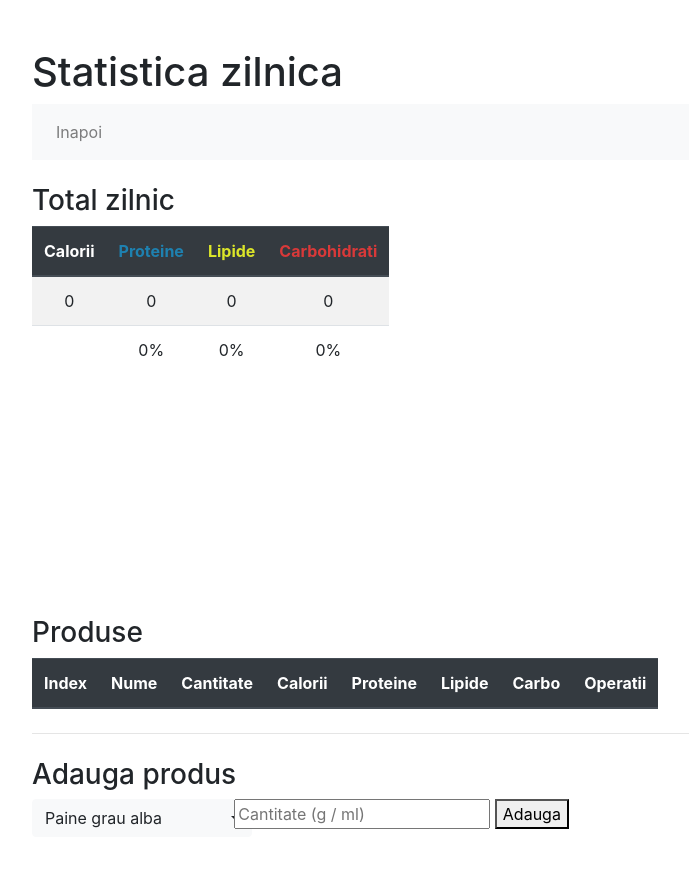
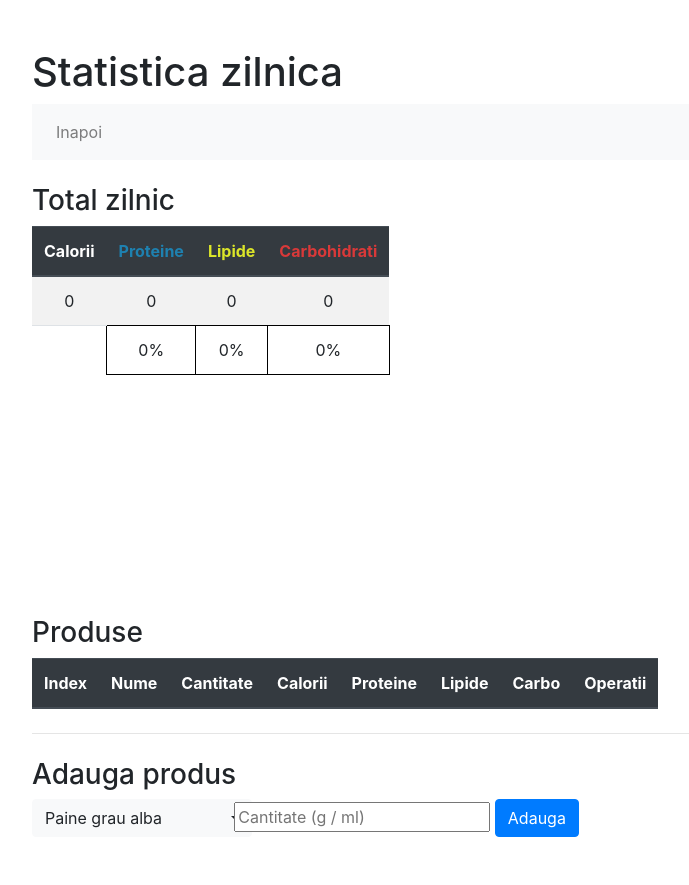
Before and after one commit to liviubrinza/calories_counter, a Flask app: page /daily in a window 1280 px wide. Shown: the whole page, without its empty margins (16-705 px from the left). Run offline with Flask 2, Linux system fonts and the light colour scheme; lists and menus that the app fills with data are empty; some libraries are stand-ins or nearby versions.

Commit message:
Adds cell border around percentage vaules

```diff
--- a/templates/daily.html
+++ b/templates/daily.html
@@ -106,7 +106,7 @@
             <tr>
               <td></td>
               {% for value in values %}
-                <td style="text-align: center;">{{ (100 * value)|round|int }}%</td>
+                <td style="text-align: center; border: 1px solid black;">{{ (100 * value)|round|int }}%</td>
               {% endfor %}
             </tr>
           </tbody>
@@ -178,7 +178,7 @@
       <div class="col-sm-10">
         <form id="productForm" action="{{url_for("add_product_daily")}}" method="post">
           <input type="number" step=0.01 min=0 id="add_product_qt" name="quantity" placeholder="Cantitate (g / ml)">
-          <button type="submit">Adauga</button>
+          <button type="submit" class="btn btn-primary">Adauga</button>
         </form>
       </div>
     </div>
```
